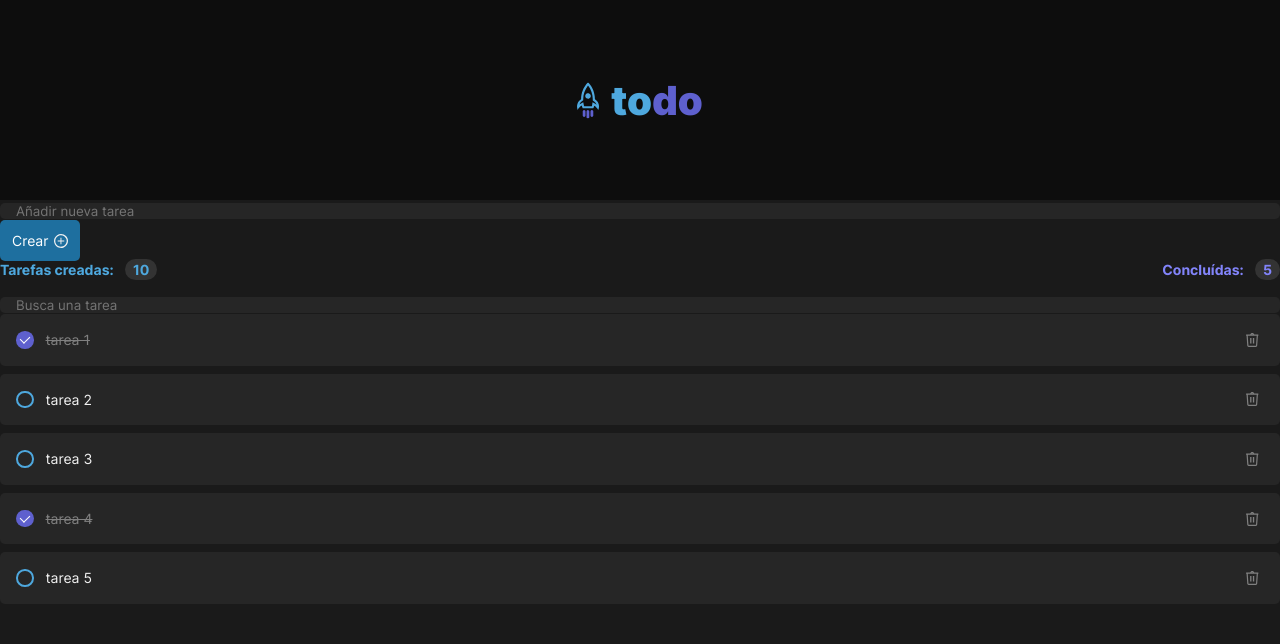
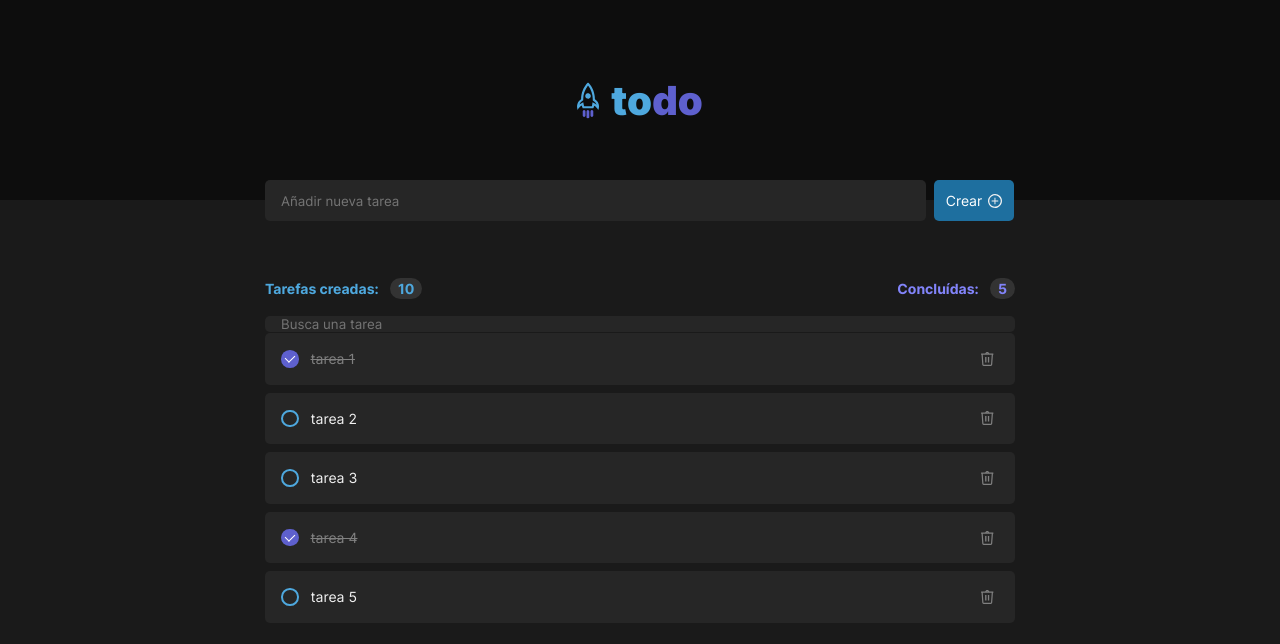
Before and after one commit to JhojanLT/Todos-List, a React (Create React App) app: page / in a window 1280 px wide. Shown: the top 644 px of the page. Built offline with nearby package versions, Linux system fonts and the light colour scheme.

Commit message:
layot y geenral scss

```diff
--- a/src/App.scss
+++ b/src/App.scss
@@ -3,3 +3,5 @@
 @import './scss/function.scss';
 @import './scss/mixing.scss';
 @import './scss/reset.scss';
+@import './scss/general.scss';
+@import './scss/layout.scss';
```
